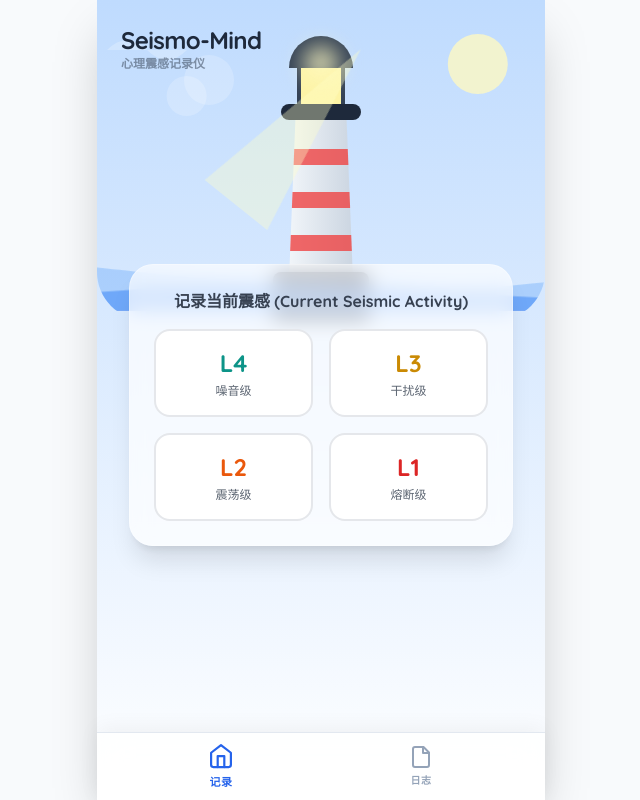
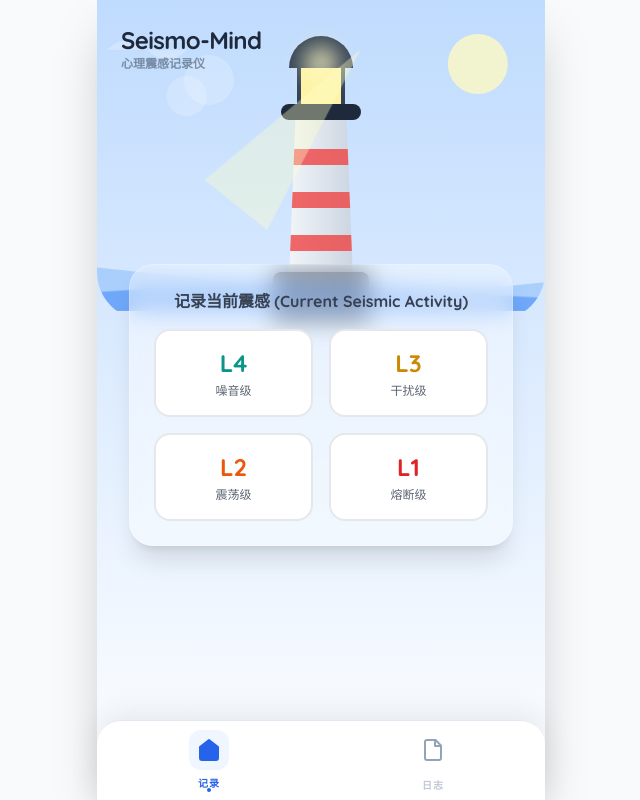
Before and after one commit to 18020733383/seismo-app, a React (Vite) app: page / in a window 1280 px wide. Shown: the whole page, without its empty margins (319-959 px from the left). Built offline with nearby package versions, Linux system fonts and the light colour scheme; no server answers.

Commit message:
style: enhance UI with better card transparency and animated bottom navigation

```diff
--- a/App.tsx
+++ b/App.tsx
@@ -155,7 +155,7 @@ function App() {
         </header>
 
         {/* Dynamic Content Area */}
-        <main className="flex-1 relative z-20 -mt-10 pb-24">
+        <main className={`flex-1 relative z-20 pb-24 transition-all duration-500 ${activeTab === 'home' ? '-mt-10' : 'mt-0'}`}>
 
           {isInputting && currentLevel ? (
             <EarthquakeLogInput
@@ -189,21 +189,27 @@ function App() {
 
         {/* Bottom Navigation */}
         {!isInputting && (
-          <nav className="fixed bottom-0 left-1/2 -translate-x-1/2 w-full max-w-md bg-white/80 backdrop-blur-lg border-t border-slate-200 flex justify-around items-center py-3 px-6 z-30 shadow-[0_-4px_20px_rgba(0,0,0,0.05)]">
+          <nav className="fixed bottom-0 left-1/2 -translate-x-1/2 w-full max-w-md bg-white/90 backdrop-blur-xl border-t border-slate-200 flex justify-around items-stretch h-20 z-30 shadow-[0_-8px_30px_rgba(0,0,0,0.08)] rounded-t-3xl">
             <button
               onClick={() => setActiveTab('home')}
-              className={`flex flex-col items-center gap-1 transition-all duration-300 ${activeTab === 'home' ? 'text-blue-600 scale-110' : 'text-slate-400 hover:text-slate-600'}`}
+              className={`flex-1 flex flex-col items-center justify-center gap-1.5 transition-all duration-300 relative ${activeTab === 'home' ? 'text-blue-600' : 'text-slate-400 hover:text-slate-600'}`}
             >
-              <svg xmlns="http://www.w3.org/2000/svg" width="24" height="24" viewBox="0 0 24 24" fill="none" stroke="currentColor" strokeWidth="2" strokeLinecap="round" strokeLinejoin="round"><path d="m3 9 9-7 9 7v11a2 2 0 0 1-2 2H5a2 2 0 0 1-2-2z"/><polyline points="9 22 9 12 15 12 15 22"/></svg>
-              <span className="text-[10px] font-bold uppercase tracking-wider">记录</span>
+              <div className={`p-2 rounded-xl transition-all duration-300 ${activeTab === 'home' ? 'bg-blue-50 animate-nav-pop' : ''}`}>
+                <svg xmlns="http://www.w3.org/2000/svg" width="24" height="24" viewBox="0 0 24 24" fill={activeTab === 'home' ? 'currentColor' : 'none'} stroke="currentColor" strokeWidth="2" strokeLinecap="round" strokeLinejoin="round" className="transition-transform duration-300"><path d="m3 9 9-7 9 7v11a2 2 0 0 1-2 2H5a2 2 0 0 1-2-2z"/><polyline points="9 22 9 12 15 12 15 22"/></svg>
+              </div>
+              <span className={`text-[10px] font-bold uppercase tracking-widest transition-all ${activeTab === 'home' ? 'opacity-100 translate-y-0' : 'opacity-60 translate-y-0.5'}`}>记录</span>
+              {activeTab === 'home' && <div className="absolute bottom-2 w-1 h-1 bg-blue-600 rounded-full"></div>}
             </button>
 
             <button
               onClick={() => setActiveTab('logs')}
-              className={`flex flex-col items-center gap-1 transition-all duration-300 ${activeTab === 'logs' ? 'text-blue-600 scale-110' : 'text-slate-400 hover:text-slate-600'}`}
+              className={`flex-1 flex flex-col items-center justify-center gap-1.5 transition-all duration-300 relative ${activeTab === 'logs' ? 'text-blue-600' : 'text-slate-400 hover:text-slate-600'}`}
             >
-              <svg xmlns="http://www.w3.org/2000/svg" width="24" height="24" viewBox="0 0 24 24" fill="none" stroke="currentColor" strokeWidth="2" strokeLinecap="round" strokeLinejoin="round"><path d="M14.5 2H6a2 2 0 0 0-2 2v16a2 2 0 0 0 2 2h12a2 2 0 0 0 2-2V7.5L14.5 2z"/><polyline points="14 2 14 8 20 8"/></svg>
-              <span className="text-[10px] font-bold uppercase tracking-wider">日志</span>
+              <div className={`p-2 rounded-xl transition-all duration-300 ${activeTab === 'logs' ? 'bg-blue-50 animate-nav-pop' : ''}`}>
+                <svg xmlns="http://www.w3.org/2000/svg" width="24" height="24" viewBox="0 0 24 24" fill={activeTab === 'logs' ? 'currentColor' : 'none'} stroke="currentColor" strokeWidth="2" strokeLinecap="round" strokeLinejoin="round" className="transition-transform duration-300"><path d="M14.5 2H6a2 2 0 0 0-2 2v16a2 2 0 0 0 2 2h12a2 2 0 0 0 2-2V7.5L14.5 2z"/><polyline points="14 2 14 8 20 8"/></svg>
+              </div>
+              <span className={`text-[10px] font-bold uppercase tracking-widest transition-all ${activeTab === 'logs' ? 'opacity-100 translate-y-0' : 'opacity-60 translate-y-0.5'}`}>日志</span>
+              {activeTab === 'logs' && <div className="absolute bottom-2 w-1 h-1 bg-blue-600 rounded-full"></div>}
             </button>
           </nav>
         )}
--- a/components/HistoryList.tsx
+++ b/components/HistoryList.tsx
@@ -17,24 +17,27 @@ export const HistoryList: React.FC<Props> = ({ logs, onDelete }) => {
   }
 
   return (
-    <div className="w-full max-w-md mx-auto p-4 pb-20">
-      <h3 className="text-gray-500 font-bold mb-4 ml-2">观测日志 (Seismic Logs)</h3>
-      <div className="space-y-4">
+    <div className="w-full max-w-md mx-auto p-4 pb-20 pt-8">
+      <h3 className="text-gray-500 font-bold mb-6 ml-2 flex items-center gap-2">
+        <span className="w-1 h-4 bg-blue-500 rounded-full"></span>
+        观测日志 (Seismic Logs)
+      </h3>
+      <div className="space-y-6">
         {logs.map((log) => {
           const config = LevelConfig[log.intensity];
           return (
-            <div key={log.id} className="relative pl-6 group">
+            <div key={log.id} className="relative pl-6 group animate-in fade-in slide-in-from-left-4 duration-500">
               {/* Timeline Line */}
-              <div className="absolute left-0 top-0 bottom-0 w-0.5 bg-gray-200 group-last:h-1/2"></div>
+              <div className="absolute left-0 top-0 bottom-0 w-0.5 bg-gray-200/50 group-last:h-1/2"></div>
 
               {/* Timeline Dot */}
-              <div className={`absolute left-[-5px] top-4 w-3 h-3 rounded-full border-2 border-white ${config.color}`}></div>
+              <div className={`absolute left-[-5px] top-4 w-3 h-3 rounded-full border-2 border-white shadow-sm ${config.color}`}></div>
 
-              <div className="glass-panel rounded-2xl p-4 relative overflow-hidden transition-all hover:shadow-md">
+              <div className="glass-panel rounded-2xl p-5 relative overflow-hidden transition-all hover:shadow-lg hover:-translate-y-1 active:scale-[0.98]">
                  {/* Decorative colored strip */}
-                 <div className={`absolute left-0 top-0 bottom-0 w-1 ${config.color}`}></div>
+                 <div className={`absolute left-0 top-0 bottom-0 w-1.5 ${config.color} opacity-80`}></div>
 
-                 <div className="flex justify-between items-start mb-2">
+                 <div className="flex justify-between items-start mb-3">
                     <div className="flex items-center space-x-2">
                         <span className={`text-xs font-bold px-2 py-0.5 rounded text-white ${config.color}`}>
                             L{log.intensity}
--- a/index.html
+++ b/index.html
@@ -52,10 +52,21 @@
       }
 
       .glass-panel {
-        background: rgba(255, 255, 255, 0.7);
-        backdrop-filter: blur(10px);
-        -webkit-backdrop-filter: blur(10px);
-        border: 1px solid rgba(255, 255, 255, 0.3);
+        background: rgba(255, 255, 255, 0.4);
+        backdrop-filter: blur(12px);
+        -webkit-backdrop-filter: blur(12px);
+        border: 1px solid rgba(255, 255, 255, 0.2);
+        box-shadow: 0 8px 32px 0 rgba(31, 38, 135, 0.07);
+      }
+
+      @keyframes nav-pop {
+        0% { transform: scale(1); }
+        50% { transform: scale(1.2); }
+        100% { transform: scale(1); }
+      }
+
+      .animate-nav-pop {
+        animation: nav-pop 0.3s ease-out;
       }
 
       /* Scanline effect for Level 1 */
```
